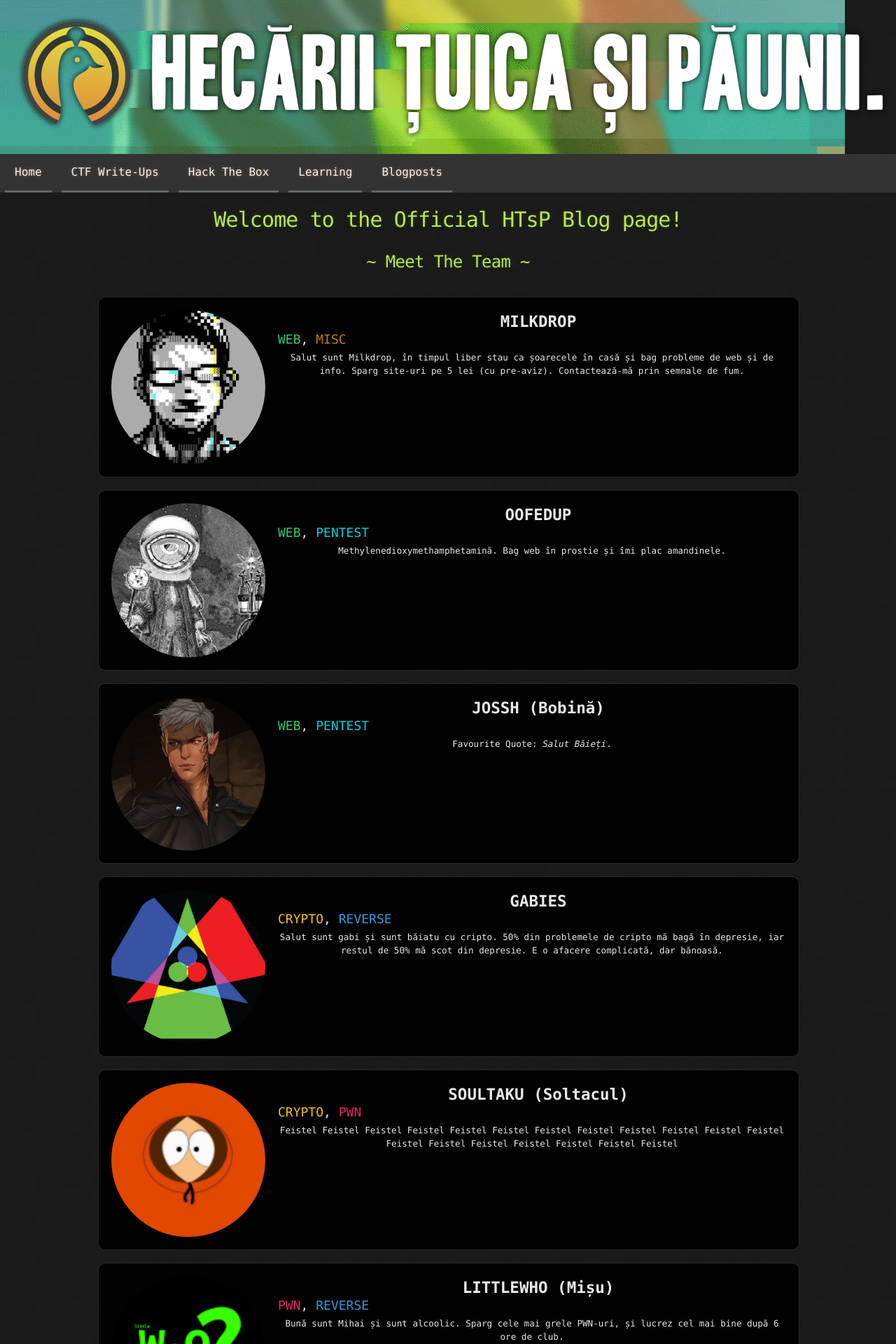
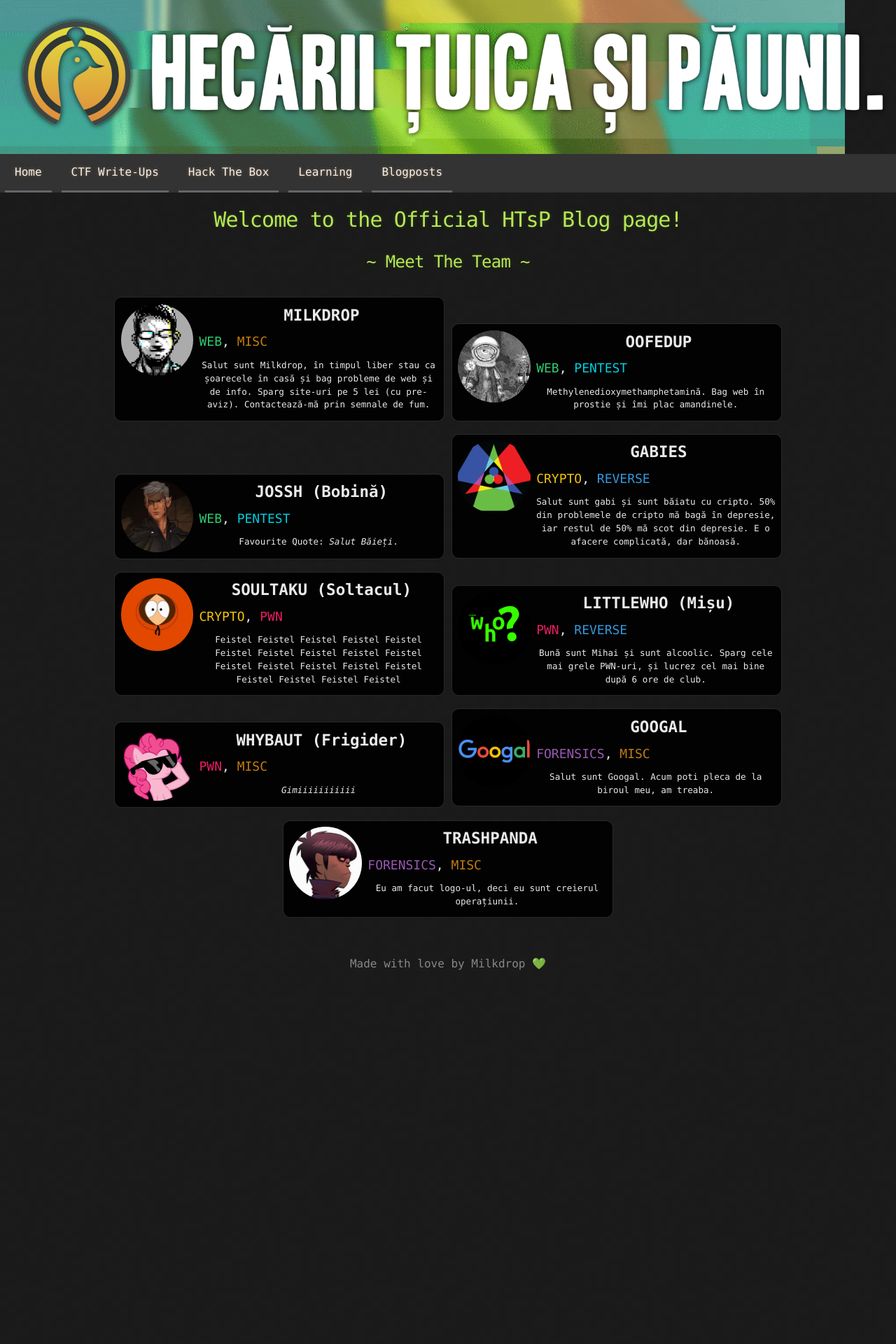
Before and after one commit to HecariiTuicaSiPaunii/Blog, a Jekyll site: the page built from index.html, in a window 1280 px wide. Shown: the top 1920 px of the page at 70% size. Built offline with Jekyll 4.4.1, drawn with Linux system fonts in a browser that asks for light colours; after the commit the page ends 1419 px from its top, so only the background shows below that.

Commit message:
Update style.css

```diff
--- a/assets/css/style.css
+++ b/assets/css/style.css
@@ -55,7 +55,7 @@
 	background-color:rgba(0,0,0,0.9);
 	border-radius:10px;
 	border:1px solid rgba(255,255,255,0.15);
-	width:100%;
+	width:47%;
 	margin-bottom:1.8%;
 }
 .pwn {
```
